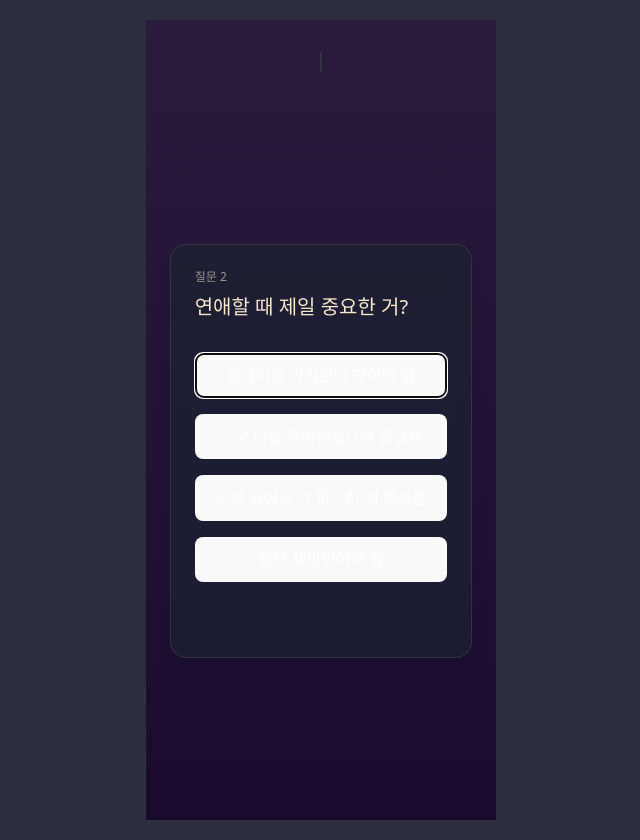
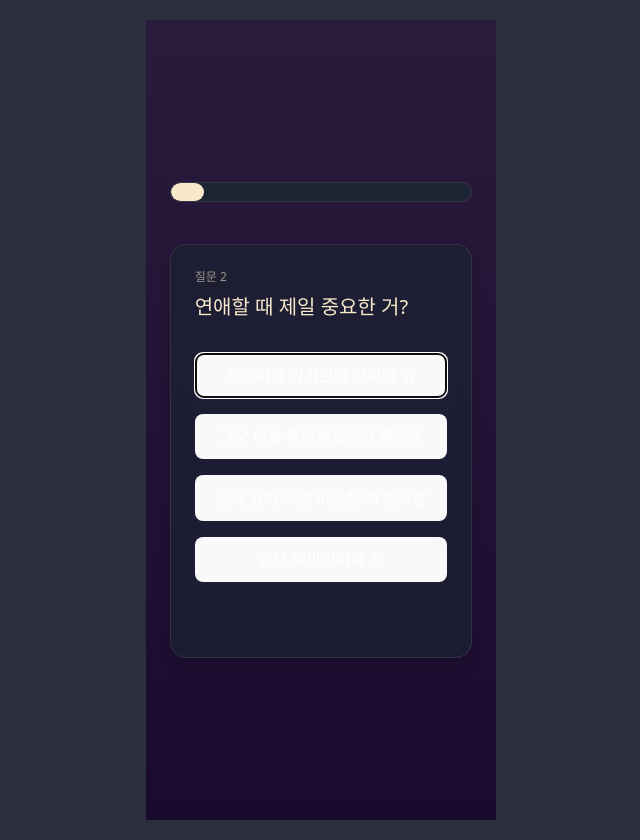
Before and after one commit to couple-palace/couple-palace-frontend, a React (Vite) app: page /quiz in a window 1280 px wide. Both pictures are taken after a click on the button "이건 운명이다. DM 보낸다. 아님 대화 걸어야지 (안 하면 내가 뒤짐)". Shown: the whole page, without its empty margins (319-959 px from the left). Built offline with nearby package versions, Linux system fonts and the light colour scheme; a web font is replaced by a local one.

Commit message:
Style: 프로그레스바 위치 변경

```diff
--- a/src/pages/NameInputPage.jsx
+++ b/src/pages/NameInputPage.jsx
@@ -100,7 +100,7 @@ const NameInputPage = ({ onNext }) => {
               <motion.input
                 ref={inputRef}
                 type="text"
-                placeholder={`이름 또는 닉네임을 입력해주세요(최대 ${MAX_NAME_LENGTH}자)`}
+                placeholder={`이름을 입력해주세요(최대 ${MAX_NAME_LENGTH}자)`}
                 value={name}
                 onChange={(e) => {
                   setName(e.target.value);
--- a/src/pages/QuizPage.jsx
+++ b/src/pages/QuizPage.jsx
@@ -131,7 +131,11 @@ const QuizPage = () => {
   return (
     <div className="w-full min-h-screen flex flex-col items-center px-6 py-8 bg-gradient-to-b from-[#2a1b3d] to-[#1a0b2e] text-white">
       {/* 상단 진행 상태 */}
-      <div className="w-custom max-w-custom mx-auto mb-8">
+
+
+      {/* 질문 전환 */}
+      <div className="w-full max-w-md flex-grow flex flex-col justify-center">
+      <div className="w-full max-w-md mb-8">
         {/* Progress bar */}
         <div style={{
           width: '100%',
@@ -152,22 +156,19 @@ const QuizPage = () => {
         </div>
 
       </div>
-
-      {/* 질문 전환 */}
-      <div className="w-custom max-w-custom mx-auto flex-grow flex flex-col justify-center">
-        <div className="w-full bg-[#1C2333]/70 p-6 rounded-2xl shadow-lg border border-[#F8E9CA]/10 backdrop-blur-sm">
-          <div className="mb-8 w-full">
+        <div className="bg-[#1C2333]/70 p-6 rounded-2xl shadow-lg border border-[#F8E9CA]/10 backdrop-blur-sm">
+          <div className="mb-8">
             <p className="text-xs text-[#F8E9CA]/60 mb-2">질문 {currentQuestion + 1}</p>
-            <h3 className="text-xl font-medium text-[#F8E9CA] w-full break-words">{questionText}</h3>
+            <h3 className="text-xl font-medium text-[#F8E9CA]">{questionText}</h3>
           </div>
 
           {/* 선택지 컨테이너 */}
-          <div className="flex flex-col min-h-[280px] w-full">
+          <div className="flex flex-col min-h-[280px]">
             {options.map((option, idx) => (
               <button
                 key={idx}
                 onClick={() => handleSelect(idx)}
-                className="quiz-option p-5 bg-[#2A1B3D]/70 hover:bg-[#3D2A50] border border-[#F8E9CA]/20 rounded-xl transition-all duration-200 hover:transform hover:scale-[1.02] w-full break-words"
+                className="quiz-option p-5 bg-[#2A1B3D]/70 hover:bg-[#3D2A50] border border-[#F8E9CA]/20 rounded-xl transition-all duration-200 hover:transform hover:scale-[1.02]"
               >
                 {option}
               </button>
@@ -179,4 +180,4 @@ const QuizPage = () => {
   );
 };
 
-export default QuizPage;
+export default QuizPage
```
